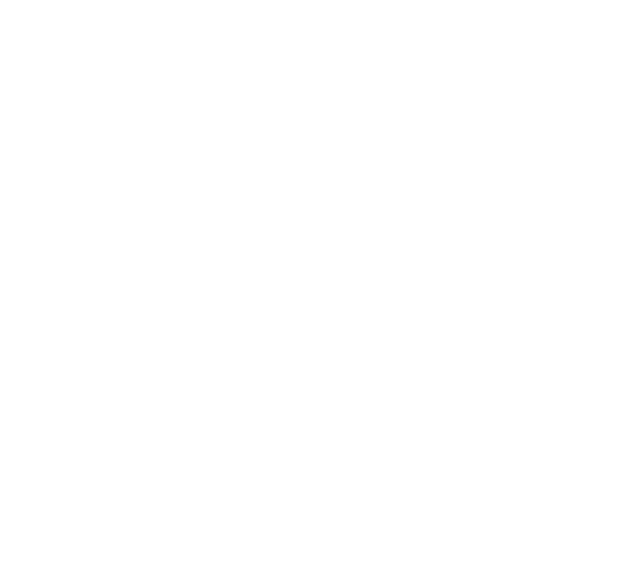
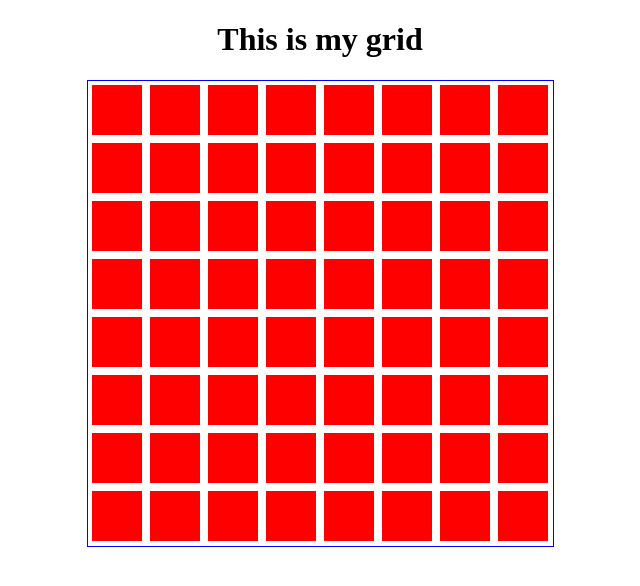
Before and after one commit to ipekt/js-grid, a plain HTML site: page index.html in a window 1280 px wide. Shown: the whole page, without its empty margins (320-960 px from the left). Drawn offline with nearby package versions, Linux system fonts and the light colour scheme.

```diff
--- /dev/null
+++ b/all.js
@@ -0,0 +1,8 @@
+// make 16 x 16 grid
+$(document).ready(function() {
+  var j = 64;
+  for(var i = 0; i < j - 1; i++) {
+    $(".container").append('<div class="square"></div>');
+
+  };
+ });
--- a/index.html
+++ b/index.html
@@ -3,8 +3,14 @@
 <head>
   <meta charset="UTF-8">
   <title>JS Grid - Odin Project</title>
+  <script src="http://ajax.googleapis.com/ajax/libs/jquery/1.11.2/jquery.min.js"></script>
+  <link rel="stylesheet" href="style.css">
+  <script src="all.js"></script>
 </head>
 <body>
-
+  <h1>This is my grid</h1>
+  <div class="container">
+    <div class="square"></div>
+  </div>
 </body>
 </html>
--- /dev/null
+++ b/style.css
@@ -0,0 +1,20 @@
+h1 {
+  text-align: center;
+}
+
+
+.container {
+  width: 465px;
+  height: 465px;
+  margin: 0 auto;
+  background: none;
+  border: 1px solid blue;
+}
+
+.square {
+  width: 50px;
+  height: 50px;
+  margin: 4px;
+  background: red;
+  float: left;
+}
```
